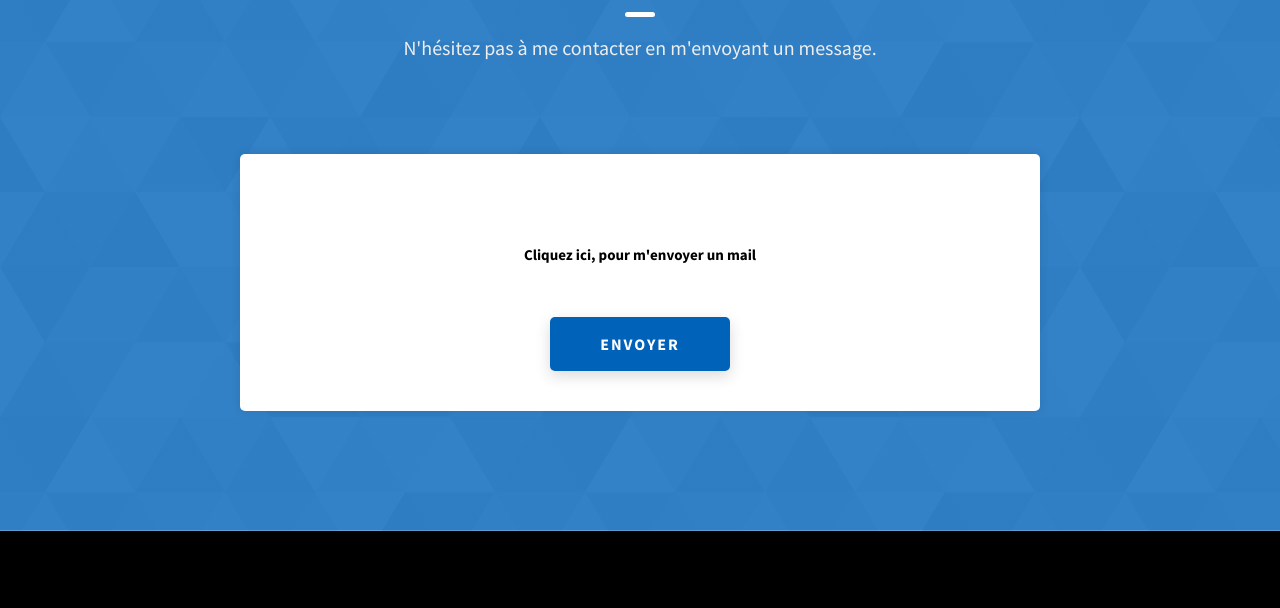
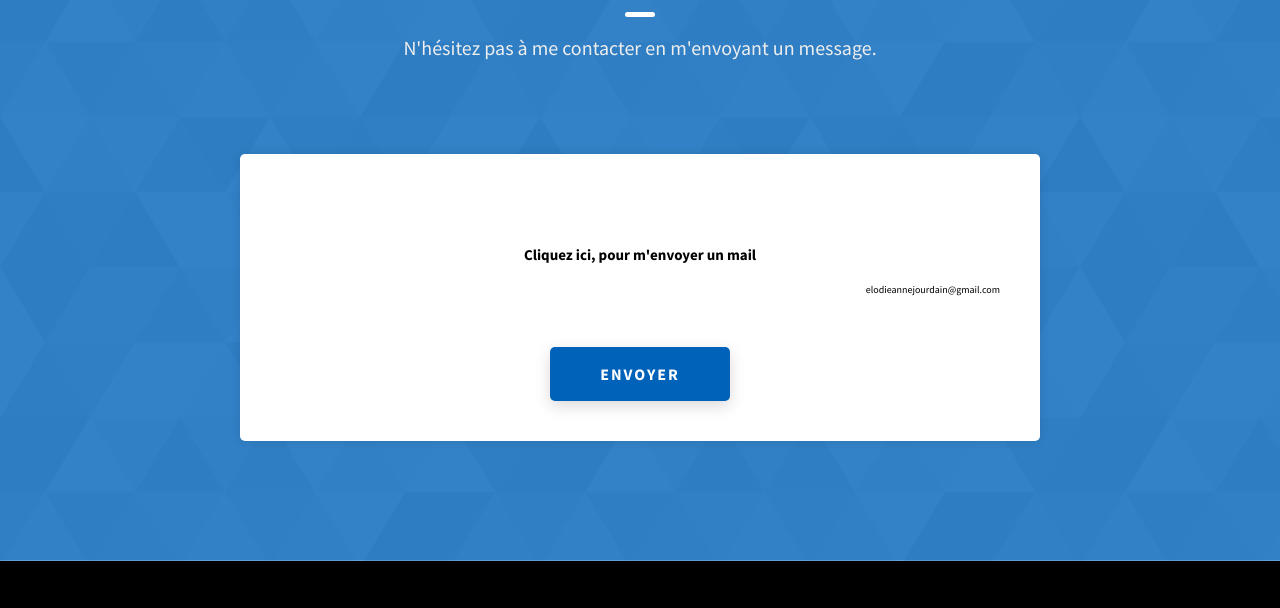
Before and after one commit to pinsourir/Portfolio-3, a website: page index.html in a window 1280 px wide. Shown: the part 4100-4708 px from the top of the page. Drawn offline with Linux system fonts and the light colour scheme.

Commit message:
Enhance contact form with email link
Added email link to contact form header.

```diff
--- a/index.html
+++ b/index.html
@@ -280,7 +280,7 @@
         </h2>
         <div class="contact__form-container">
           <form action="#" class="contact__form">
-            <h2 class="project-cs-hero__cta">Cliquez ici, pour m'envoyer un mail</h2>
+            <h2 class="project-cs-hero__cta">Cliquez ici, pour m'envoyer un mail</h2><br><a>elodieannejourdain@gmail.com</a>
             <div class="project-cs-hero__cta">
 
               <a href="https://mail.google.com/mail/u/0/#inbox?compose=GTvVlcRwPxTzmvMMdKcwgPZSznhCNDfStqmCbnwJJWZtNJqFLfqqZCgpZgXmHSDjrmpRBNlMzrDGb" class="btn btn--med btn--theme dynamicBgClr"
```
